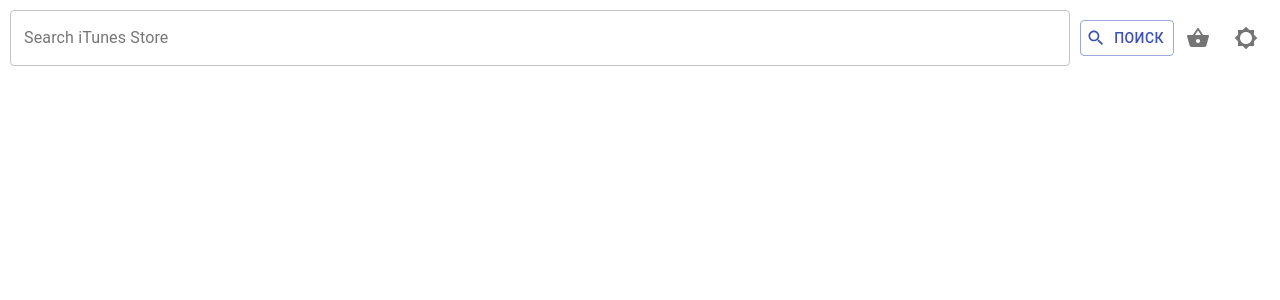
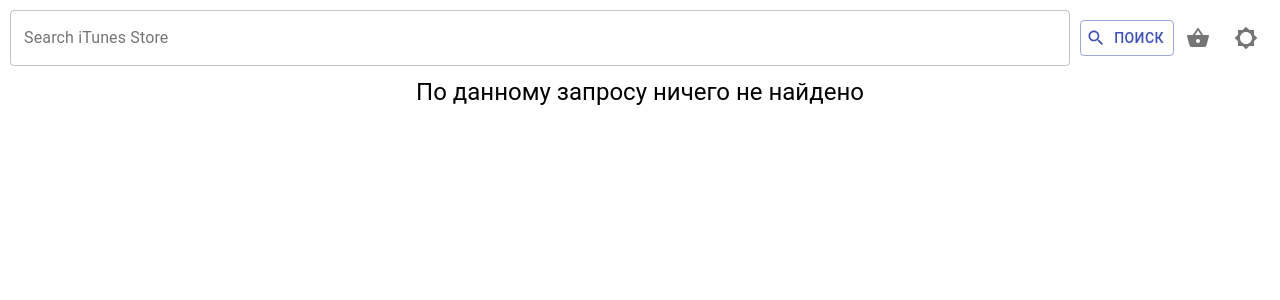
Before and after one commit to GlushnevaDasha/altenar-test-project, a React (Create React App) app: page / in a window 1280 px wide. Shown: the top 300 px of the page. Built offline with nearby package versions, Linux system fonts and the light colour scheme.

Commit message:
edit style

```diff
--- a/src/page/Home/index.tsx
+++ b/src/page/Home/index.tsx
@@ -9,9 +9,9 @@ import {
   CircularProgress,
   TextField,
   Grid,
-  Badge
+  Badge,
+  Typography
 } from "@material-ui/core";
-
 import SearchIcon from "@material-ui/icons/Search";
 import ShoppingCartIcon from "@material-ui/icons/ShoppingBasket";
 import BrightnessHighIcon from "@material-ui/icons/BrightnessHigh";
@@ -66,6 +66,7 @@ export default function Home() {
           variant='outlined'
           fullWidth
           value={search}
+          className={theme.theme ? "" : "dark-text"}
           onChange={event => {
             setSearch(event.target.value);
           }}
@@ -77,7 +78,6 @@ export default function Home() {
           startIcon={<SearchIcon />}
           style={{ marginLeft: 10 }}
         >
-          {/* Поиск */}
           <div className='buttom-text'>Поиск</div>
         </Button>
 
@@ -105,9 +105,17 @@ export default function Home() {
       <div className={mas.length === 0 || !isFeath ? "page" : ""}>
         {isFeath ? (
           <Grid container direction='row' justify='center' alignItems='center'>
-            {mas.length !== 0
-              ? mas.map((item, index) => <Card key={index} object={item} />)
-              : null}
+            {mas.length !== 0 ? (
+              mas.map((item, index) => <Card key={index} object={item} />)
+            ) : (
+              <Typography
+                component='h5'
+                variant='h5'
+                className={theme.theme ? "text" : "dark-text text"}
+              >
+                По данному запросу ничего не найдено
+              </Typography>
+            )}
           </Grid>
         ) : (
           <div className='loaderContainer'>
```
Also changed, not shown: 1 other file (tests, documents, lock files or other folders).
